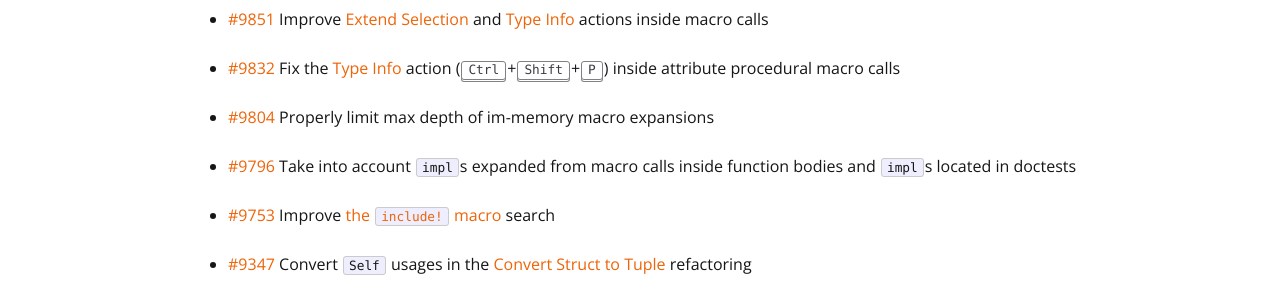
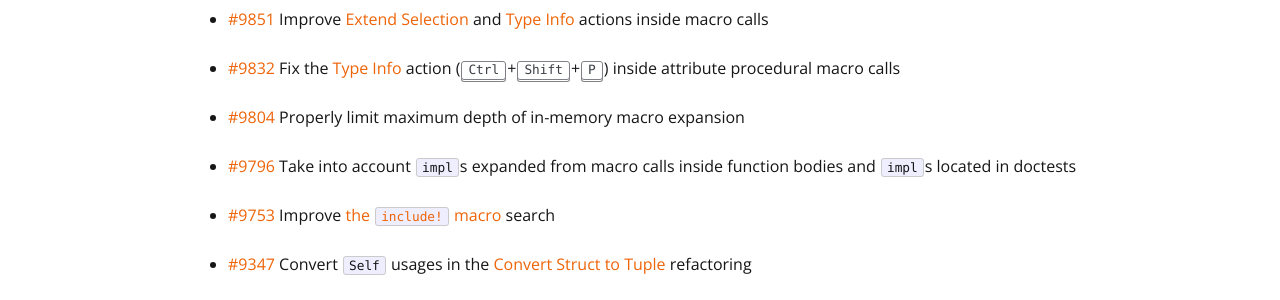
Before and after one commit to intellij-rust/intellij-rust.github.io, a Jekyll site: the page built from _posts/2022-12-19-changelog-185.markdown, in a window 1280 px wide and 900 px high, scrolled down 1139 px. Shown: the part 154-454 px from the top of the window. Built offline with Jekyll 4.4.1, drawn with Linux system fonts in a browser that asks for light colours; nearby versions of some CDN libraries; some web fonts are replaced.

Commit message:
Update _posts/2022-12-19-changelog-185.markdown

```diff
--- a/_posts/2022-12-19-changelog-185.markdown
+++ b/_posts/2022-12-19-changelog-185.markdown
@@ -41,7 +41,7 @@ date: 2022-12-19 13:00:00 +0300
 
 * [#9832] Fix the [Type Info](https://plugins.jetbrains.com/plugin/8182-rust/docs/rust-code-reference-info.html#type-info) action (<kbd>Ctrl</kbd>+<kbd>Shift</kbd>+<kbd>P</kbd>) inside attribute procedural macro calls
 
-* [#9804] Properly limit max depth of im-memory macro expansions
+* [#9804] Properly limit maximum depth of in-memory macro expansion
 
 * [#9796] Take into account `impl`s expanded from macro calls inside function bodies and `impl`s located in doctests
 
```
